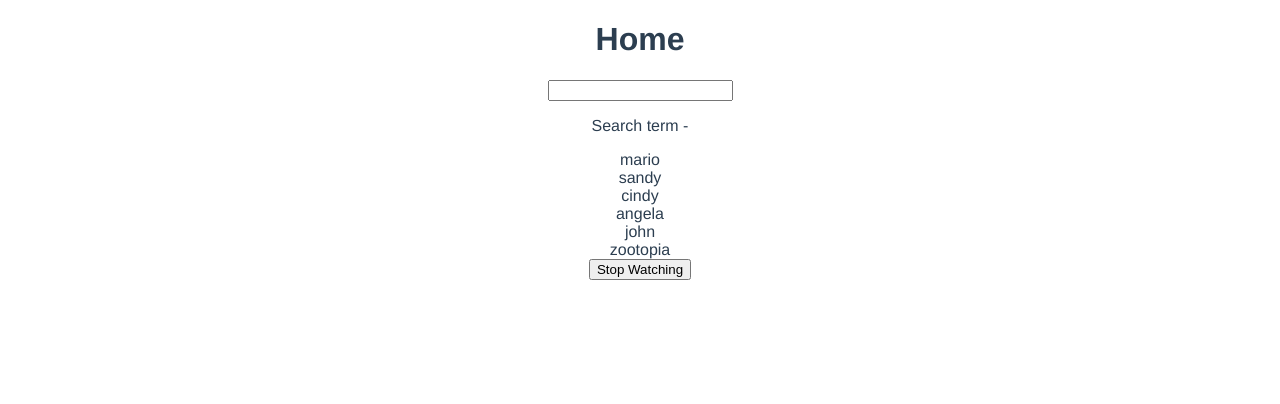
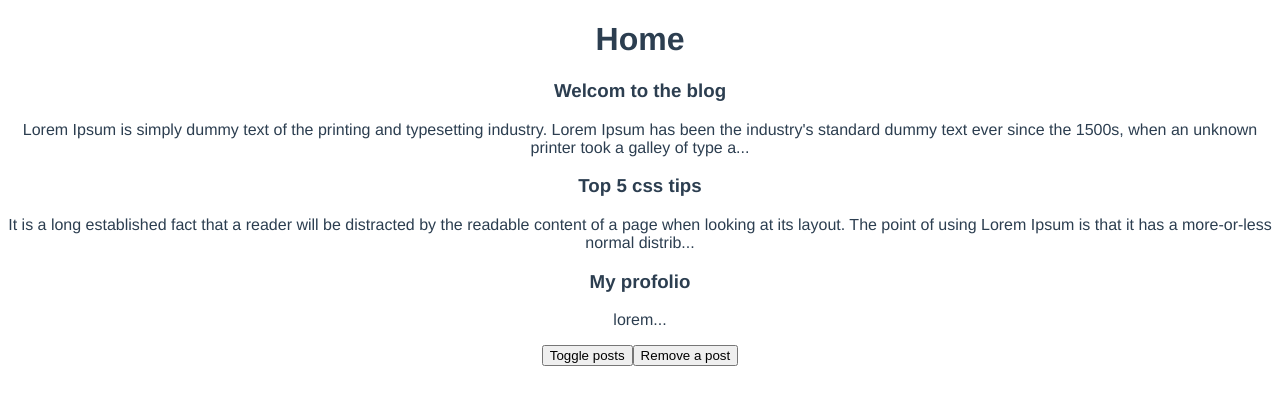
Before and after one commit to dogogo-wu/vue-dojo-blog, a Vue app: page / in a window 1280 px wide. Shown: the top 404 px of the page. Built offline with nearby package versions, Linux system fonts and the light colour scheme.

Commit message:
props, lifecycle hook, add 2 comp

```diff
--- /dev/null
+++ b/src/components/PostList.vue
@@ -0,0 +1,25 @@
+<template>
+  <div v-for="post in posts" :key="post.id">
+    <SinglePost :post="post" />
+  </div>
+</template>
+
+<script>
+import { onMounted, onUnmounted, onUpdated } from '@vue/runtime-core';
+import SinglePost from "./SinglePost.vue";
+
+export default {
+  props: ["posts"],
+  components: { SinglePost },
+  setup(props) {
+    console.log(props.posts);
+
+    onMounted(() => console.log("comp mounted"));
+    onUnmounted(() => console.log("comp unmounted"));
+    onUpdated(() => console.log("comp updated"));
+  },
+};
+</script>
+
+<style>
+</style>
--- /dev/null
+++ b/src/components/SinglePost.vue
@@ -0,0 +1,25 @@
+<template>
+  <div class="post">
+    <h3>{{post.title}}</h3>
+    <p>{{snippet}}</p>
+  </div>
+</template>
+
+<script>
+import { computed } from '@vue/runtime-core'
+export default {
+    props: ['post'],
+    setup(props){
+        const snippet = computed(()=>{
+            return props.post.content.substring(0, 200) + '...'
+        })
+
+        return {snippet}
+    }
+
+}
+</script>
+
+<style>
+
+</style>
--- a/src/views/Home.vue
+++ b/src/views/Home.vue
@@ -1,43 +1,38 @@
 <template>
   <div class="home">
     <h1>Home</h1>
-    <input type="text" v-model="search">
-    <p>Search term - {{search}}</p>
-    <div v-for="name in matchNames" :key="name">
-      {{name}}
-    </div>
-    <button @click="handleClick">Stop Watching</button>
+    <PostList :posts="posts" v-if="showPost"/>
+    <button @click="showPost = !showPost">Toggle posts</button>
+    <button @click="posts.pop()">Remove a post</button>
   </div>
 </template>
 
 <script>
-import {computed, ref, watch, watchEffect} from 'vue'
+import { ref } from "vue";
+import PostList from "../components/PostList.vue";
 
 export default {
-  name: 'Home',
-  setup(){
-    const search = ref('')
-    const names = ref(['mario', 'sandy', 'cindy', 'angela', 'john', 'zootopia'])
+  name: "Home",
+  components: { PostList },
+  setup() {
+    const posts = ref([
+      {
+        id: 1,
+        title: "Welcom to the blog",
+        content:
+          "Lorem Ipsum is simply dummy text of the printing and typesetting industry. Lorem Ipsum has been the industry's standard dummy text ever since the 1500s, when an unknown printer took a galley of type and scrambled it to make a type specimen book. It has survived not only five centuries, but also the leap into electronic typesetting, remaining essentially unchanged. It was popularised in the 1960s with the release of Letraset sheets containing Lorem Ipsum passages, and more recently with desktop publishing software like Aldus PageMaker including versions of Lorem Ipsum.",
+      },
+      {
+        id: 2,
+        title: "Top 5 css tips",
+        content:
+          "It is a long established fact that a reader will be distracted by the readable content of a page when looking at its layout. The point of using Lorem Ipsum is that it has a more-or-less normal distribution of letters, as opposed to using 'Content here, content here', making it look like readable English. Many desktop publishing packages and web page editors now use Lorem Ipsum as their default model text, and a search for 'lorem ipsum' will uncover many web sites still in their infancy. Various versions have evolved over the years, sometimes by accident, sometimes on purpose (injected humour and the like).",
+      },
+      { id: 3, title: "My profolio", content: "lorem" },
+    ]);
+    const showPost = ref(true);
 
-    const stopWatch = watch(search, ()=>{
-      console.log('watch func run');
-    })
-    const stopEffect = watchEffect(()=>{
-      console.log('watchEffect func run', search.value);
-    })
-
-    const handleClick = () => {
-      stopWatch();
-      stopEffect();
-    }
-
-    const matchNames = computed(()=>{
-      return names.value.filter((name)=>{
-        return name.includes(search.value)
-      })
-    })
-
-    return {search, names, matchNames, handleClick}
-  }
-}
+    return { posts, showPost };
+  },
+};
 </script>
```
